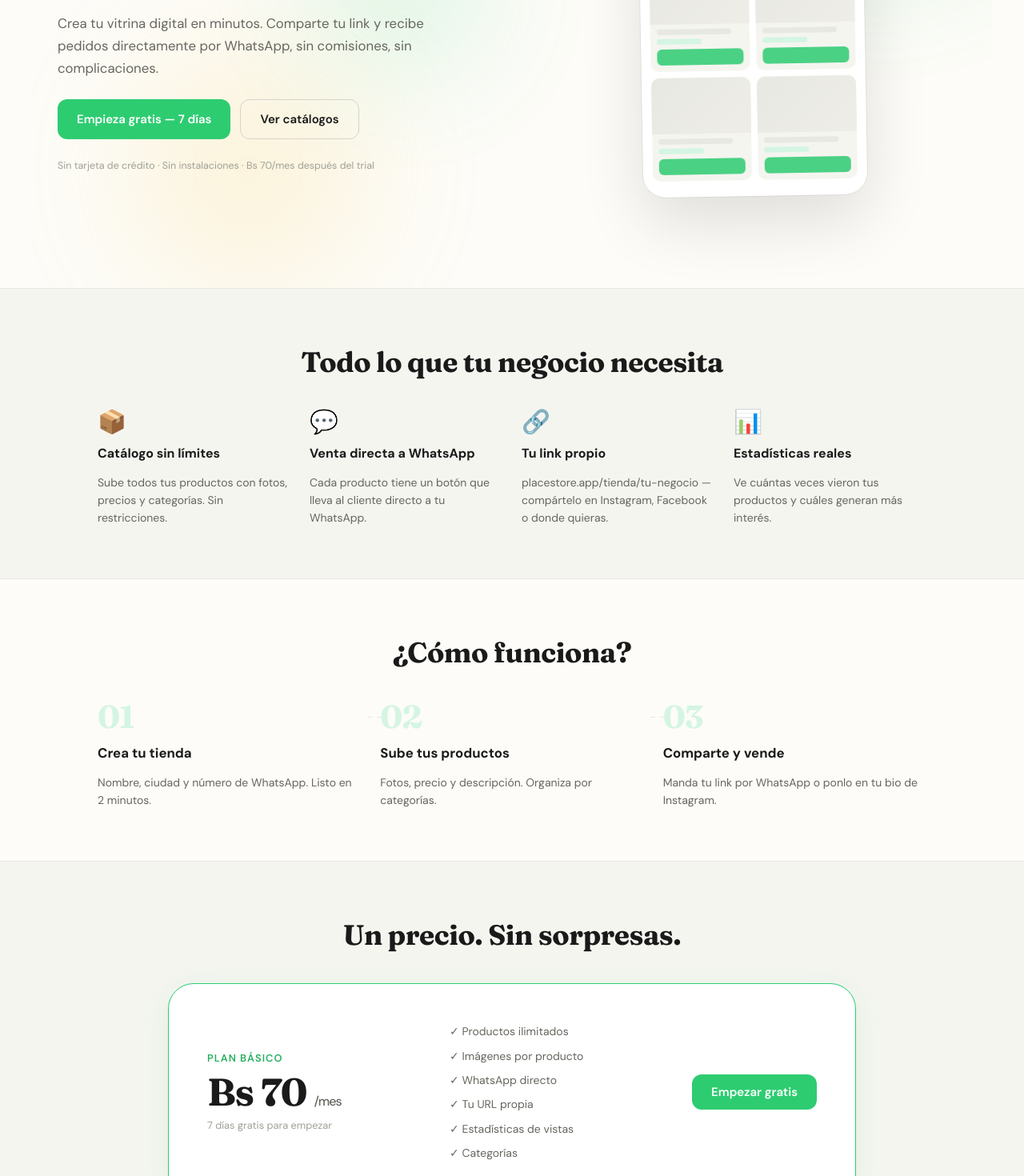
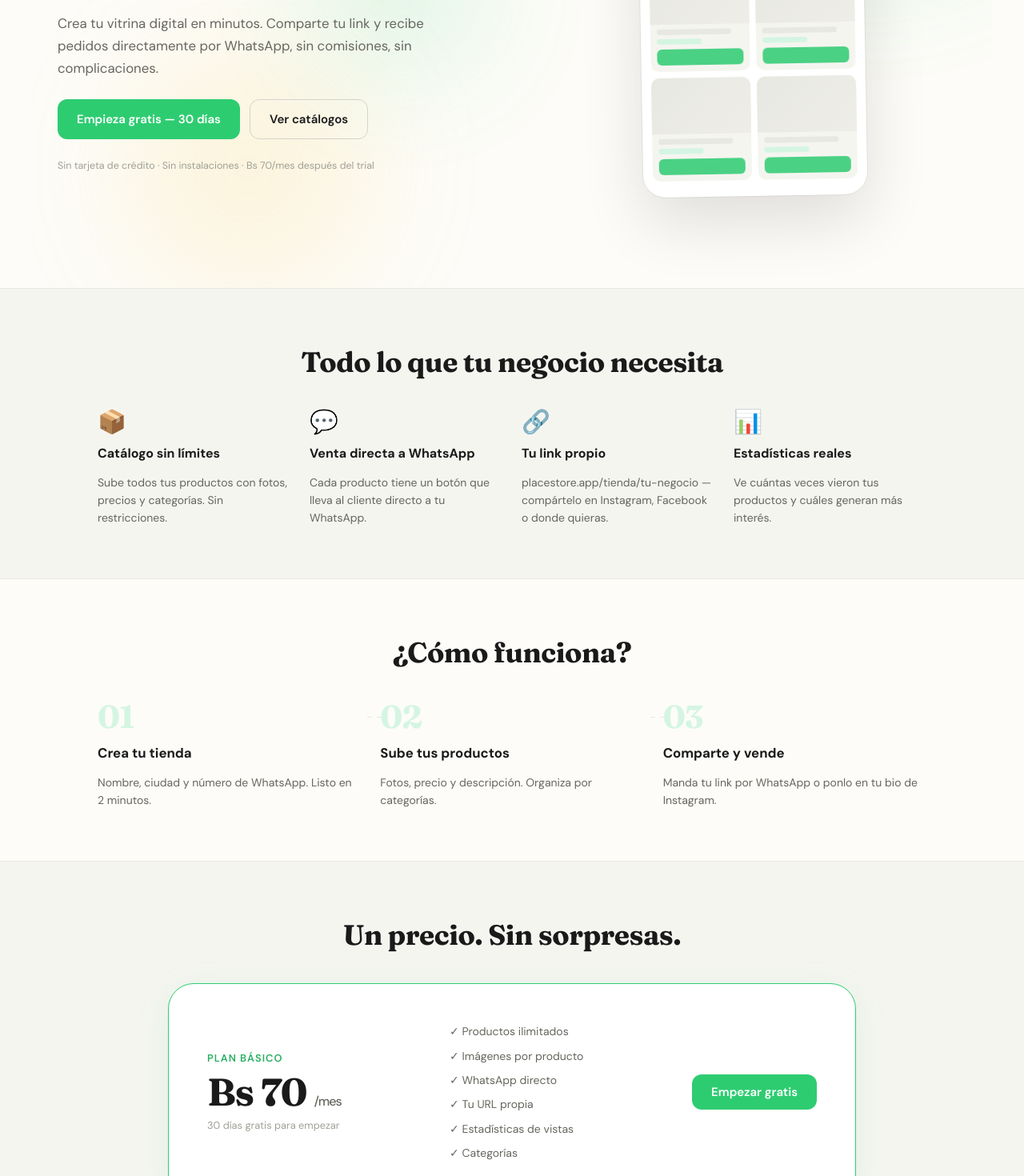
Before and after one commit to JoshuaJames7756/PlaceStore, a React (Vite) app: page / in a window 1280 px wide. Shown: the part 440-1910 px from the top of the page at 80% size. Built offline with nearby package versions, Linux system fonts and the light colour scheme; no server answers.

Commit message:
yes again

```diff
--- a/src/pages/HomePage.jsx
+++ b/src/pages/HomePage.jsx
@@ -99,7 +99,7 @@
             ) : (
               <SignInButton mode="modal">
                 <button className={`btn btn-primary ${styles.ctaMain}`}>
-                  Empieza gratis — 7 días
+                  Empieza gratis — 30 días
                 </button>
               </SignInButton>
             )}
@@ -173,7 +173,7 @@
             <div className={styles.priceLeft}>
               <p className={styles.planLabel}>Plan Básico</p>
               <p className={styles.planPrice}>Bs 70 <span>/mes</span></p>
-              <p className={styles.planTrial}>7 días gratis para empezar</p>
+              <p className={styles.planTrial}>30 días gratis para empezar</p>
             </div>
             <ul className={styles.priceFeatures}>
               <li>✓ Productos ilimitados</li>
--- a/src/pages/OnboardingPage.jsx
+++ b/src/pages/OnboardingPage.jsx
@@ -225,7 +225,7 @@
             <div className={styles.successIcon}>🎉</div>
             <h2 className={styles.successTitle}>¡Tu tienda está lista!</h2>
             <p className={styles.successText}>
-              Tienes <strong>7 días gratis</strong> para explorar PlaceStore.
+              Tienes <strong>30 días gratis</strong> para explorar PlaceStore.
               Agrega tus productos y empieza a vender por WhatsApp.
             </p>
             <button
```
